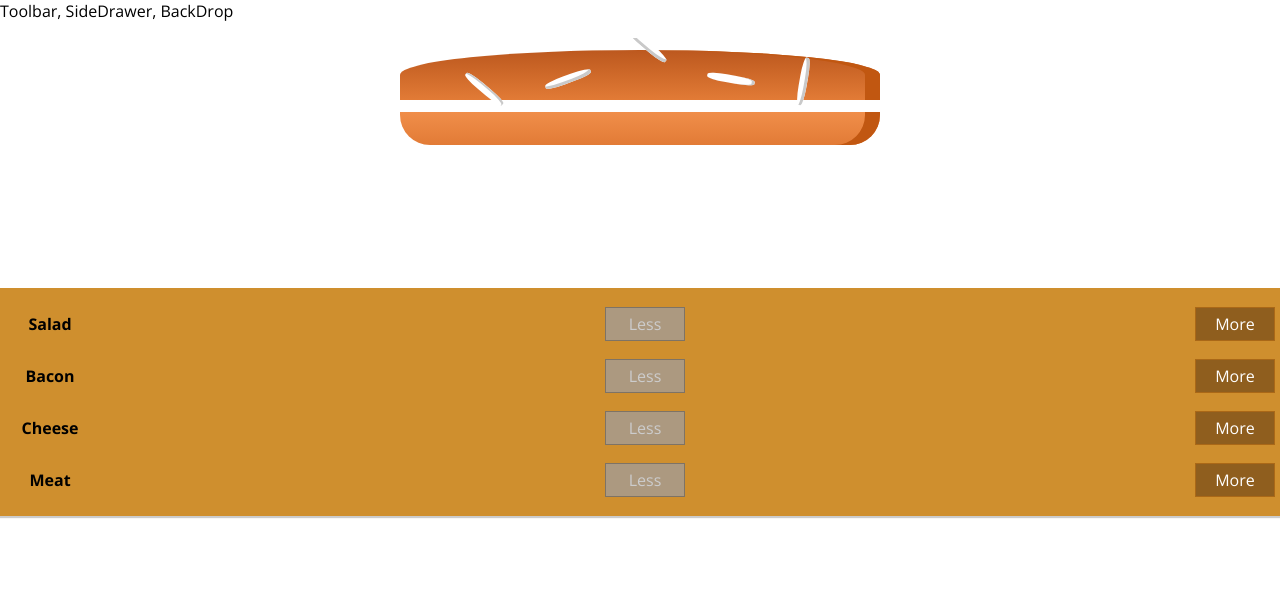
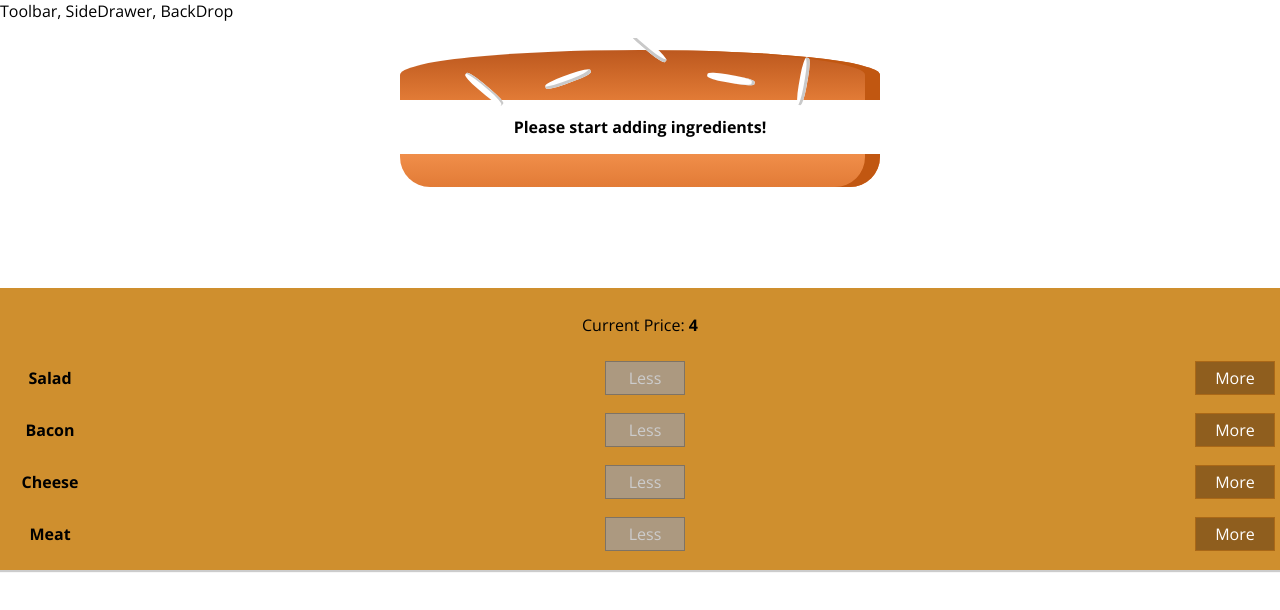
Before and after one commit to shindesharad71/Burger-Builder-With-React, a React (Create React App) app: page / in a window 1280 px wide. Shown: the top 610 px of the page. Built offline with nearby package versions, Linux system fonts and the light colour scheme.

Commit message:
Added: Price

```diff
--- a/src/components/Burger/BuildControls/BuildControls.js
+++ b/src/components/Burger/BuildControls/BuildControls.js
@@ -10,7 +10,8 @@ const controls = [
 ];
 
 const buildControls = (props) => (
-	<div className={classes.BuildControls}>
+    <div className={classes.BuildControls}>
+        <p>Current Price: <strong>{props.price}</strong></p>
 		{controls.map((ctrl) => (
 			<BuildControl
 				key={ctrl.label}
--- a/src/components/Burger/Burger.module.scss
+++ b/src/components/Burger/Burger.module.scss
@@ -2,7 +2,7 @@
     width: 100%;
     height: 250px;
     margin: auto;
-    overflow: scroll;
+    overflow: auto;
     text-align: center;
     font-weight: bold;
     font-style: 1.2em;
--- a/src/containers/BurgerBuilder/BurgerBuilder.js
+++ b/src/containers/BurgerBuilder/BurgerBuilder.js
@@ -16,23 +16,23 @@ class BurgerBuilder extends Component {
 			salad: 0,
 			bacon: 0,
 			cheese: 0,
-			meat: 0,
-			totalPrice: 4,
-		},
+			meat: 0
+        },
+        totalPrice: 4
 	};
 
 	addIngredientHandler = (type) => {
-		const oldCount = this.state.ingredients[type];
+		const oldCount = Number(this.state.ingredients[type]);
 		const updatedCount = oldCount + 1;
 		const updatedIngredients = {
 			...this.state.ingredients,
 		};
-		updatedIngredients[type] = updatedCount;
-		const priceAddition = INGREDIENTS_PRICES[type];
+		updatedIngredients[type] = Number(updatedCount);
+		const priceAddition = Number(INGREDIENTS_PRICES[type]);
 		const oldPrice = this.state.totalPrice;
-		const newPrice = oldPrice + priceAddition;
+		const newPrice = Number(oldPrice + priceAddition).toFixed(2);
 		this.setState({
-			totalPrice: newPrice,
+			totalPrice: Number(newPrice),
 			ingredients: updatedIngredients,
 		});
 	};
@@ -48,12 +48,12 @@ class BurgerBuilder extends Component {
 		const updatedIngredients = {
 			...this.state.ingredients,
 		};
-		updatedIngredients[type] = updatedCount;
-		const priceDeduction = INGREDIENTS_PRICES[type];
-		const oldPrice = this.state.totalPrice;
-		const newPrice = oldPrice - priceDeduction;
+		updatedIngredients[type] = Number(updatedCount);
+		const priceDeduction = Number(INGREDIENTS_PRICES[type]);
+		const oldPrice = Number(this.state.totalPrice);
+		const newPrice = Number(oldPrice - priceDeduction).toFixed(2);
 		this.setState({
-			totalPrice: newPrice,
+			totalPrice: Number(newPrice),
 			ingredients: updatedIngredients,
 		});
 	};
@@ -73,6 +73,7 @@ class BurgerBuilder extends Component {
 					ingredientAdded={this.addIngredientHandler}
                     ingredientRemoved={this.removeIngredientHandler}
                     disabled={disabledInfo}
+                    price={this.state.totalPrice}
 				/>
 			</Aux>
 		);
```
